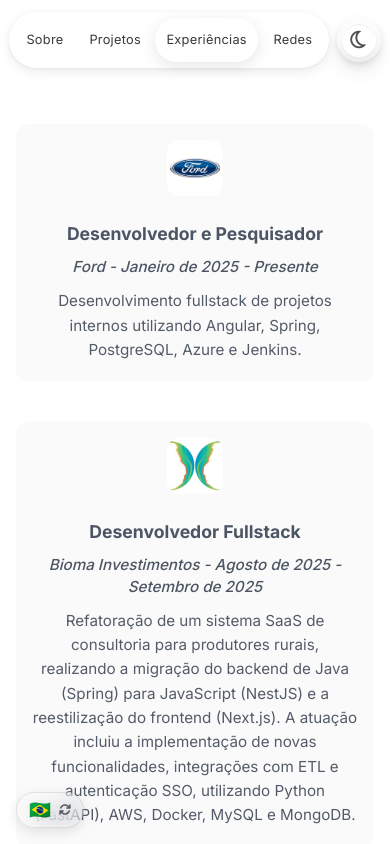
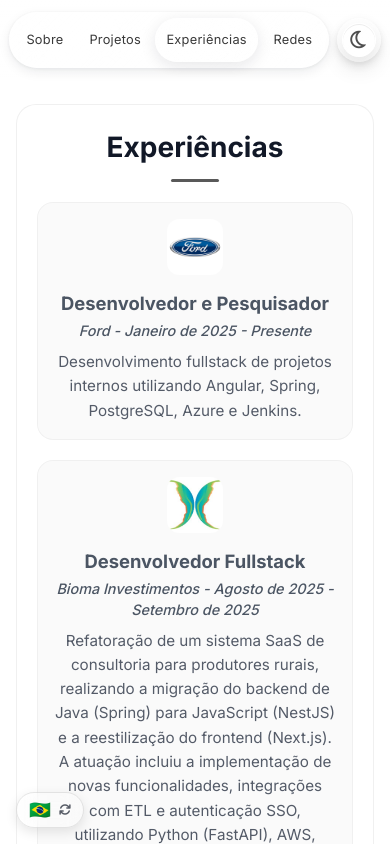
Before and after one commit to Guifranso/Portfolio, a Next.js app: page /experiencias in a window 390 px wide. Shown: the top 844 px of the page. Built offline with nearby package versions, Linux system fonts and the light colour scheme.

Commit message:
feat: bento box styling implementation on experiences section

```diff
--- a/pages/experiencias.jsx
+++ b/pages/experiencias.jsx
@@ -9,6 +9,7 @@
 export default function Experiencias() {
     const t = useTranslations('experiences')
 
+    const [expTitleRef, expTitleVisible] = useScrollReveal({ threshold: 0.1 })
     const [eduTitleRef, eduTitleVisible] = useScrollReveal({ threshold: 0.1 })
 
     return (
@@ -16,7 +17,16 @@
             <Header />
             <main className={styles.main}>
 
-                <div className={styles.list}>
+                <div className={styles.bentoGrid}>
+                    <div className={`${styles.bentoCard} ${styles.sectionCard}`}>
+                        <h2
+                            ref={expTitleRef}
+                            className={`${styles.sectionTitle} scroll-reveal ${expTitleVisible ? 'scroll-reveal-visible' : ''}`}
+                        >
+                            {t('title')}
+                        </h2>
+
+                        <div className={styles.itemsGrid}>
                             <ItemExperiencia
                                 funcao={t('items.ford.role')}
                                 instituicao={t('items.ford.institution')}
@@ -57,12 +67,18 @@
                                 imagemSrc="/sim-elas-podem.png"
                                 delay={1}
                             />
-                    <h1
+                        </div>
+                    </div>
+
+                    <div className={`${styles.bentoCard} ${styles.sectionCard}`}>
+                        <h2
                             ref={eduTitleRef}
-                        className={`${styles.title} scroll-reveal ${eduTitleVisible ? 'scroll-reveal-visible' : ''}`}
+                            className={`${styles.sectionTitle} scroll-reveal ${eduTitleVisible ? 'scroll-reveal-visible' : ''}`}
                         >
                             {t('educationTitle')}
-                    </h1>
+                        </h2>
+
+                        <div className={styles.itemsGrid}>
                             <ItemExperiencia
                                 funcao={t('items.ufu.role')}
                                 instituicao={t('items.ufu.institution')}
@@ -88,6 +104,9 @@
                                 delay={1}
                             />
                         </div>
+                    </div>
+                </div>
+
             </main>
             <Footer />
         </div>
--- a/src/components/ItemExperiencia/ItemExperiencia.module.scss
+++ b/src/components/ItemExperiencia/ItemExperiencia.module.scss
@@ -1,15 +1,34 @@
 @import '../../styles/variables';
 
 .container {
+    background: rgba(0, 0, 0, 0.02);
+    border: 1px solid rgba(0, 0, 0, 0.04);
+    border-radius: 1rem;
+    padding: 1.25rem;
     display: flex;
     align-items: flex-start;
     width: 100%;
-    margin: 1.5rem 0;
     gap: 1rem;
+    transition: opacity 0.6s ease-out, transform 0.6s ease-out, box-shadow 0.3s ease, background 0.3s ease, border-color 0.3s ease;
+
+    &:hover {
+        transform: translateY(-2px);
+        background: rgba(0, 0, 0, 0.03);
+        box-shadow: 0 4px 20px rgba(0, 0, 0, 0.06);
+    }
+
+    :global([data-theme='dark']) & {
+        background: rgba(255, 255, 255, 0.03);
+        border-color: rgba(255, 255, 255, 0.06);
+
+        &:hover {
+            background: rgba(255, 255, 255, 0.06);
+            box-shadow: 0 4px 20px rgba(0, 0, 0, 0.2);
+        }
+    }
 }
 
 .image {
-    display: flex;
     border-radius: 0.75rem;
     width: 3rem;
     height: 3rem;
@@ -24,8 +43,8 @@
 }
 
 .title {
-    font-size: 1.25rem;
-    line-height: 1.75rem;
+    font-size: 1.15rem;
+    line-height: 1.5rem;
     font-weight: 700;
     color: $gray-600;
     margin-top: 0;
@@ -39,8 +58,8 @@
 .subtitle {
     color: $gray-600;
     font-weight: 500;
-    font-size: 0.95rem;
-    margin: 0.25rem 0;
+    font-size: 0.9rem;
+    margin: 0.15rem 0;
     line-height: 1.4;
     font-style: italic;
 
@@ -52,45 +71,29 @@
 .text {
     color: $gray-500;
     font-weight: 400;
-    margin: 0.5rem 0 0.25rem 0;
+    margin: 0.4rem 0 0 0;
     line-height: 1.6;
+    font-size: 0.95rem;
 
     :global([data-theme='dark']) & {
         color: $primary-dark;
     }
 }
 
-// Mobile
-@media (max-width: 600px) {
+@media (max-width: 540px) {
     .container {
         flex-direction: column;
         align-items: center;
         text-align: center;
-        margin: 1.25rem 0;
         padding: 1rem;
-        border-radius: 12px;
-        background: rgba(0, 0, 0, 0.02);
-
-        :global([data-theme='dark']) & {
-            background: rgba(255, 255, 255, 0.03);
-        }
     }
 
     .image {
         width: 3.5rem;
         height: 3.5rem;
-        margin-bottom: 0.5rem;
     }
 
     .infoContainer {
         align-items: center;
     }
-
-    .title {
-        font-size: 1.1rem;
-    }
-
-    .text {
-        font-size: 0.95rem;
-    }
 }
--- a/src/styles/Experiencias.module.scss
+++ b/src/styles/Experiencias.module.scss
@@ -5,7 +5,7 @@
     flex-direction: column;
     justify-content: space-between;
     min-height: 100vh;
-    padding-top: 4.5rem; // Compensate for fixed header
+    padding-top: 4.5rem;
 
     :global([data-theme='dark']) & {
         background-color: $back-primary-dark;
@@ -22,18 +22,73 @@
     padding: 3rem 0 4rem;
 }
 
-.title {
-    color: $primary-light;
-    font-size: 3.75rem;
-    line-height: 1;
-    font-weight: 700;
-    margin: 2.5rem 0;
+.bentoGrid {
+    display: grid;
+    grid-template-columns: 1fr;
+    gap: 1.25rem;
 }
 
-.list {
+.bentoCard {
+    background: rgba(255, 255, 255, 0.6);
+    border: 1px solid rgba(0, 0, 0, 0.06);
+    border-radius: 1.25rem;
+    padding: 1.75rem;
+    transition: opacity 0.6s ease-out, transform 0.6s ease-out, box-shadow 0.3s ease, background-color 0.3s ease, border-color 0.3s ease;
+
+    &:hover {
+        transform: translateY(-2px);
+        box-shadow: 0 8px 30px rgba(0, 0, 0, 0.08);
+    }
+
+    :global([data-theme='dark']) & {
+        background: rgba(255, 255, 255, 0.04);
+        border-color: rgba(255, 255, 255, 0.08);
+
+        &:hover {
+            box-shadow: 0 8px 30px rgba(0, 0, 0, 0.3);
+        }
+    }
+}
+
+.sectionCard {
     display: flex;
     flex-direction: column;
-    width: 100%;
+    gap: 0.25rem;
+}
+
+.sectionTitle {
+    font-size: 1.75rem;
+    font-weight: 700;
+    color: $gray-900;
+    margin: 0;
+    padding-bottom: 0.75rem;
+    position: relative;
+
+    &::after {
+        content: '';
+        position: absolute;
+        bottom: 0;
+        left: 0;
+        width: 3rem;
+        height: 3px;
+        background: $primary-light;
+        border-radius: 2px;
+    }
+
+    :global([data-theme='dark']) & {
+        color: #e4e4e7;
+
+        &::after {
+            background: $primary-dark;
+        }
+    }
+}
+
+.itemsGrid {
+    display: flex;
+    flex-direction: column;
+    gap: 1.25rem;
+    margin-top: 1rem;
 }
 
 @media (max-width: 768px) {
@@ -42,8 +97,13 @@
         padding: 2.5rem 0 3rem;
     }
 
-    .title {
-        font-size: 3rem;
+    .sectionTitle {
+        text-align: center;
+
+        &::after {
+            left: 50%;
+            transform: translateX(-50%);
+        }
     }
 }
 
@@ -52,7 +112,7 @@
         padding-top: 4rem;
     }
 
-    .title {
-        font-size: 2.5rem;
+    .bentoCard {
+        padding: 1.25rem;
     }
 }
```
Lines whose indentation alone changed are shown as unchanged.
